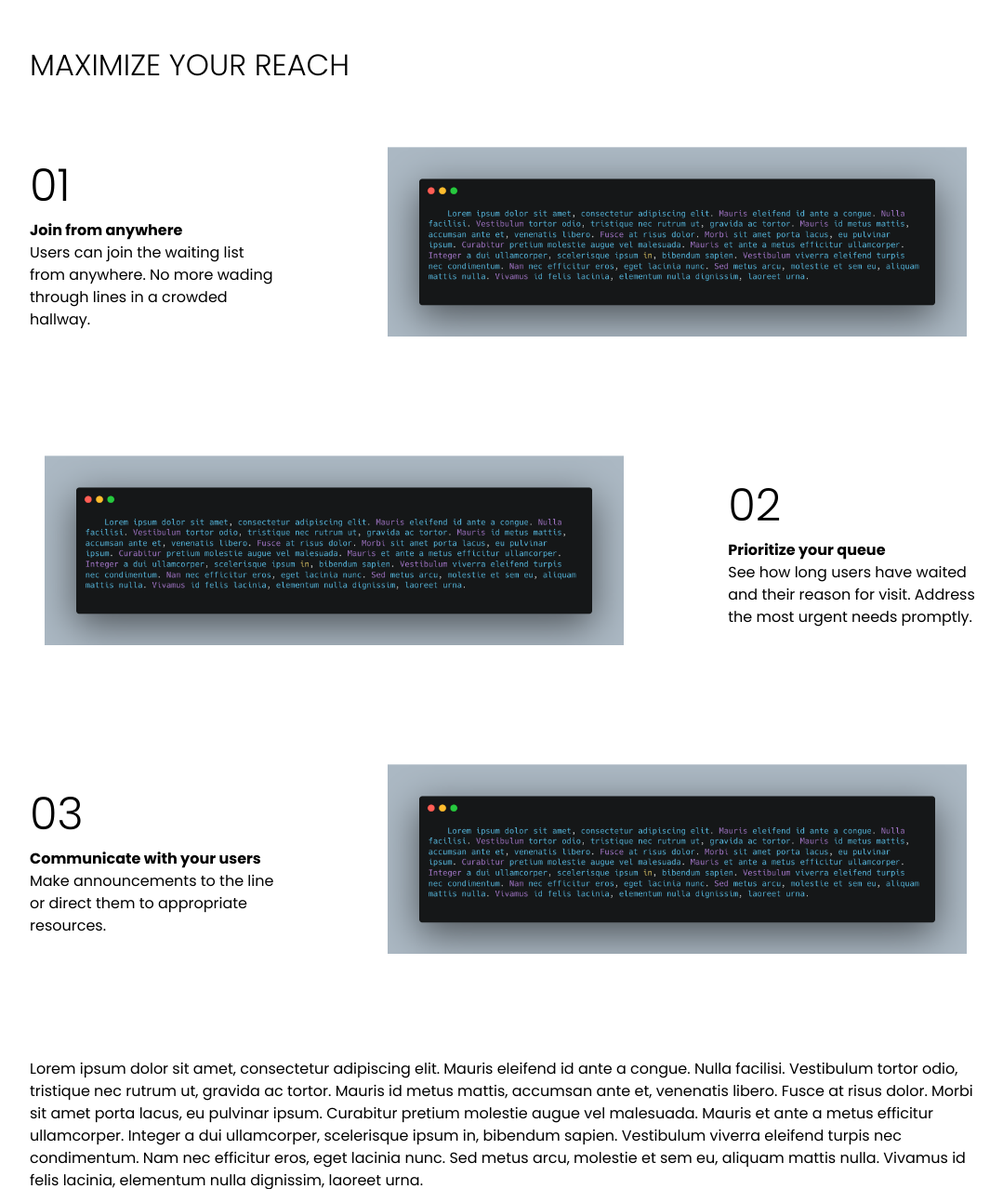
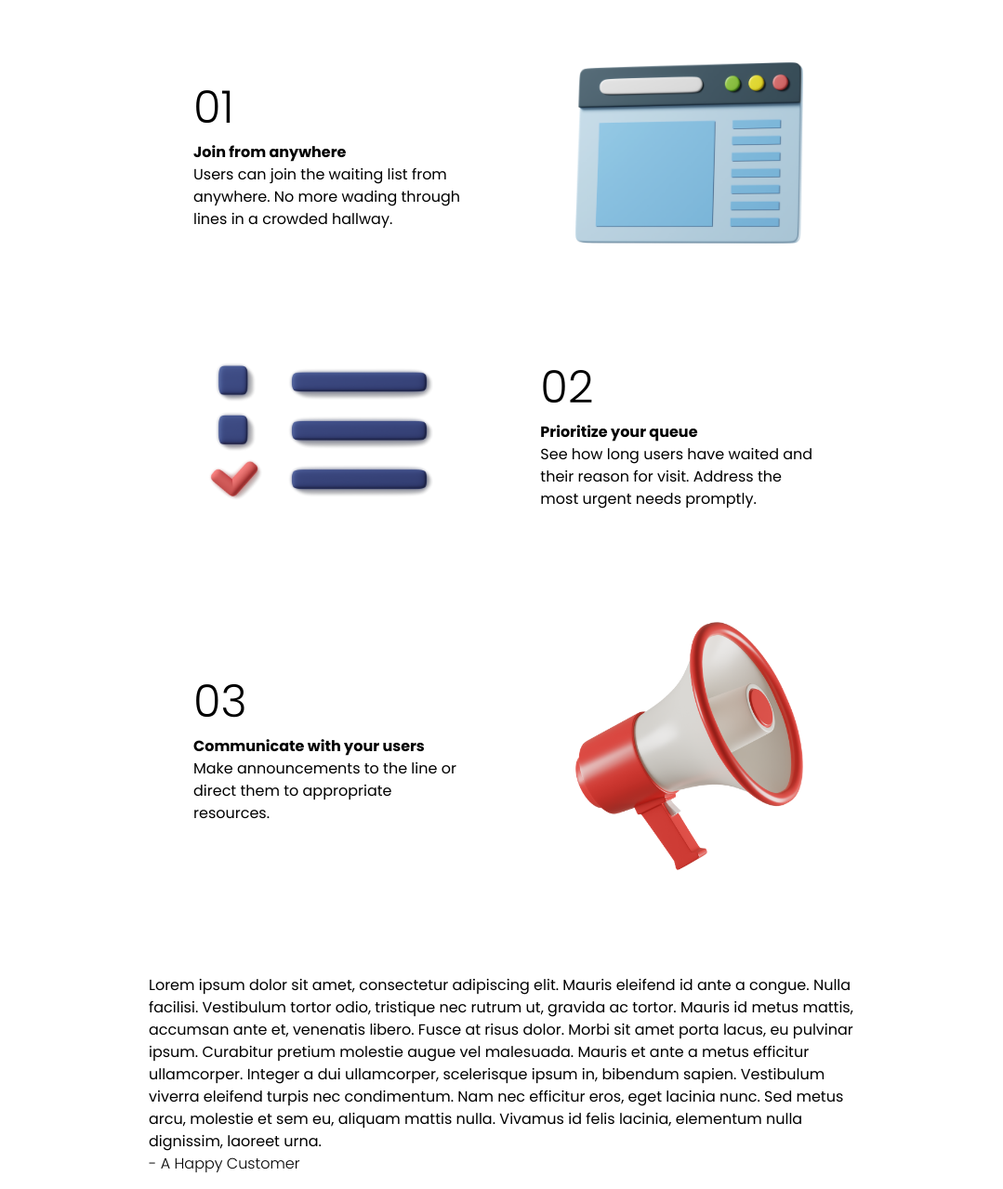
Before and after one commit to ucdavis-lsit/getvfd, a plain HTML site: page index.html in a window 1280 px wide. Shown: the part 892-2171 px from the top of the page at 93% size, without its empty margins (96-1175 px from the left). Drawn offline with Linux system fonts and the light colour scheme.

Commit message:
trying out illustrations

```diff
--- a/index.html
+++ b/index.html
@@ -19,6 +19,7 @@
         </header>
 
         <main class="hero">
+            <div class="hero-container">
                 <div class="hero-text">
                     <h1>Manage Drop-ins.</h1>
                     <h1>Improve Retention.</h1>
@@ -28,6 +29,7 @@
                 </div>
                 <div class="hero-image">
                     <img src="./images/advising-staff-announcement.png">
+                </div>
             </div>
             <div class="custom-shape-divider-bottom-1652847882">
                 <svg data-name="Layer 1" xmlns="http://www.w3.org/2000/svg" viewBox="0 0 1200 120" preserveAspectRatio="none">
@@ -56,16 +58,16 @@
                             Users can join the waiting list from anywhere. No more wading through lines in a crowded hallway.
                         </p>
                     </div>
-                    <div class="features-image">
-                        <img src="./images/screenshot.png">
+                    <div class="features-image-container">
+                        <img class="features-image" src="./images/business-3d-browser-window-with-open-web-page.png">
                     </div>
                 </div>
             </div>
 
             <div>
                 <div class="features-section">
-                    <div class="features-image">
-                        <img src="./images/screenshot.png">
+                    <div class="features-image-container">
+                        <img class="features-image" src="./images/business-3d-blue-checklist-with-one-red-done-item.png">
                     </div>
                     <div class="features-text">
                         <h2 class="features-number">02</h2>
@@ -86,8 +88,8 @@
                             Make announcements to the line or direct them to appropriate resources.
                         </p>
                     </div>
-                    <div class="features-image">
-                        <img src="./images/screenshot.png">
+                    <div class="features-image-container">
+                        <img class="features-image" src="./images/business-3d-red-and-white-megaphone.png">
                     </div>
                 </div>
             </div>
--- a/styles.css
+++ b/styles.css
@@ -35,6 +35,14 @@ header {
     align-items: center;
     background-color: #FFF9E5;
     padding: 2rem 0;
+}
+
+.hero-container {
+    display: flex;
+    justify-content: center;
+    align-items: center;
+    margin: 0 auto;
+    width: 70%;
 }
 
 .hero-text {
@@ -100,7 +108,8 @@ header {
 .features {
     display: flex;
     flex-direction: column;
-    margin: 0 5rem;
+    margin: 0 auto;
+    max-width: 60%;
 }
 .features-header {
     margin-left: 3rem;
@@ -115,8 +124,12 @@ header {
 .features-text {
     margin: 3rem; width: 80%;
 }
+.features-image-container {
+    width: 100%;
+}
 .features-image {
     padding: 4rem;
+    max-height: 50vh;
 }
 .features-number {
     font-size: 3rem;
@@ -124,7 +137,8 @@ header {
 }
 
 .testimonials {
-    margin: 3rem 8rem;
+    margin: 3rem auto;
+    width: 60%;
 }
 
 .get-started {
```
Also changed, not shown: images/business-3d-blue-checklist-with-one-red-done-item.png (added), images/business-3d-browser-window-with-open-web-page.png (added), images/business-3d-red-and-white-megaphone.png (added), images/business-3d-red-clock.png (added), images/business-3d-stack-of-different-books.png (added). Lines whose indentation alone changed are shown as unchanged.
